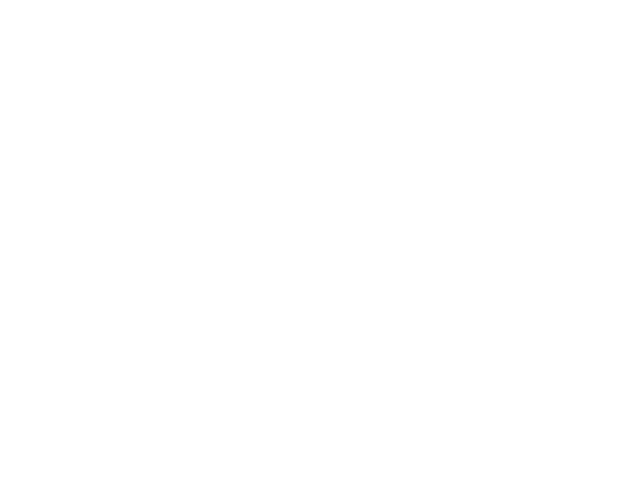
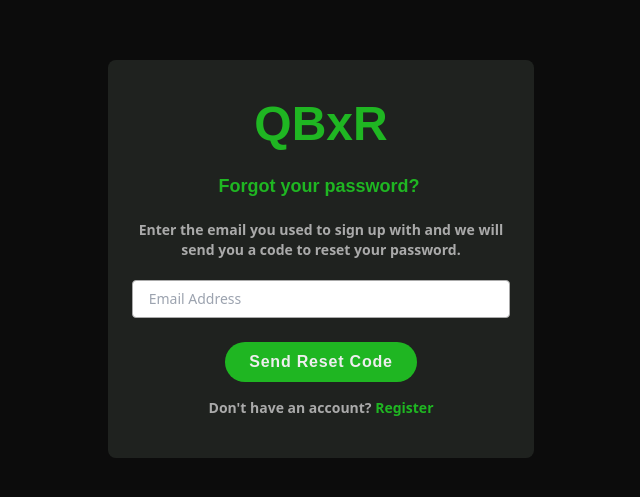
Before and after one commit to Ryan-W31/QBxR, a React (Create React App) app in the folder client/: page /forgotpassword in a window 1280 px wide. Before the commit this address had no page. Shown: the part 141-638 px from the top of the page, without its empty margins (319-959 px from the left). Built offline with nearby package versions, Linux system fonts and the light colour scheme.

Commit message:
Added forget password

```diff
--- a/client/src/App.js
+++ b/client/src/App.js
@@ -3,6 +3,7 @@ import { BrowserRouter as Router, Routes, Route } from "react-router-dom";
 import LandingPage from "./pages/LandingPage";
 import LoginPage from "./pages/LoginPage";
 import RegisterPage from "./pages/RegisterPage";
+import ForgotPasswordPage from "./pages/ForgotPasswordPage";
 
 function App() {
   return (
@@ -11,6 +12,7 @@ function App() {
         <Route path="/" element={<LandingPage />} />
         <Route path="/login" element={<LoginPage />} />
         <Route path="/register" element={<RegisterPage />} />
+        <Route path="/forgotpassword" element={<ForgotPasswordPage />} />
       </Routes>
     </Router>
   );
--- a/client/src/index.css
+++ b/client/src/index.css
@@ -24,65 +24,26 @@ body {
   }
 }
 
-/* Hamburger Menu */
-.hamburger {
-  cursor: pointer;
-  width: 24px;
-  height: 24px;
-  transition: all 0.25s;
-  position: relative;
-}
-
-.hamburger-top,
-.hamburger-middle,
-.hamburger-bottom {
-  position: absolute;
-  top: 0;
-  left: 0;
-  width: 24px;
-  height: 2px;
-  background: #1FB622;
-  transform: rotate(0);
-  transition: all 0.5s;
-}
-
-.hamburger-middle {
-  transform: translateY(7px);
-}
-
-.hamburger-bottom {
-  transform: translateY(14px);
-}
-
-.open {
-  transform: rotate(90deg);
-  transform: translateY(0px);
-}
-
-.open .hamburger-top {
-  transform: rotate(45deg) translateY(6px) translate(6px);
-}
-
-.open .hamburger-middle {
-  display: none;
-}
-
-.open .hamburger-bottom {
-  transform: rotate(-45deg) translateY(6px) translate(-6px);
-}
-
 .fade-out {
-  opacity: 1;
+  opacity: 0;
+  background-color: #000000;
   transition: opacity 1s ease-in-out;
+  --webkit-backface-visibility: hidden;
 }
 
 .fade-out.fade-in {
   opacity: 1;
+  background-color: #000000;
+  --webkit-backface-visibility: hidden;
+
 }
 
 .fade-in {
   opacity: 1;
   animation: fadeIn 1s ease-in-out;
+  background-color: #000000;
+  --webkit-backface-visibility: hidden;
+
 }
 
 @keyframes fadeIn {
--- /dev/null
+++ b/client/src/pages/ForgotPasswordPage.jsx
@@ -0,0 +1,148 @@
+import React, { useState } from "react";
+import { AiFillEye, AiFillEyeInvisible } from "react-icons/ai";
+
+const ForgotPasswordPage = () => {
+  const [show, setShow] = useState(true);
+
+  const [isNewPasswordVisible, setIsNewPasswordVisible] = useState(false);
+  const [isConfirmNewPasswordVisible, setIsConfirmNewPasswordVisible] =
+    useState(false);
+
+  function toggleNewPasswordVisibility() {
+    setIsNewPasswordVisible((prevState) => !prevState);
+  }
+
+  function toggleConfirmNewPasswordVisibility() {
+    setIsConfirmNewPasswordVisible((prevState) => !prevState);
+  }
+
+  return (
+    <div className="bg-dark-primary">
+      {show && (
+        <div className={`fade-out ${show ? "fade-in" : ""}`}>
+          <section className="h-screen bg-dark-primary flex flex-col md:flex-row justify-center space-y-10 md:space-x-16 items-center">
+            <div className="md:w-1/3 min-w-96 max-w-lg bg-dark-secondary/80 py-10 px-6 rounded-lg">
+              <div className="mb-6 text-center font-Audiowide font-bold">
+                <label className="text-5xl text-green-primary">QBxR</label>
+              </div>
+              <div className="text-center font-Audiowide font-bold">
+                <label className="mr-1 text-lg text-green-primary">
+                  Forgot your password?
+                </label>
+              </div>
+              <div className="my-5 flex justify-center ">
+                <p className="mb-0 font-semibold text-center text-sm text-light-secondary">
+                  Enter the email you used to sign up with and we will send you
+                  a code to reset your password.
+                </p>
+              </div>
+              <div>
+                <div>
+                  <input
+                    className="text-sm w-full px-4 py-2 border outline-none  focus:ring-green-primary focus:border-green-primary focus:ring-1 border-light-secondary rounded"
+                    type="text"
+                    placeholder="Email Address"
+                  />
+                </div>
+              </div>
+              <div className="text-center font-Audiowide font-semibold">
+                <button
+                  className="mt-6 bg-green-primary hover:bg-green-secondary px-6 py-2 text-light-primary rounded-full text-md tracking-wider"
+                  onClick={() => setShow(!show)}
+                  type="submit"
+                >
+                  Send Reset Code
+                </button>
+              </div>
+              <div className="mt-4 font-semibold text-sm text-light-secondary text-center">
+                Don't have an account?{" "}
+                <a
+                  className="text-green-primary hover:text-green-secondary hover:underline hover:underline-offset-4"
+                  href="/register"
+                >
+                  Register
+                </a>
+              </div>
+            </div>
+          </section>
+        </div>
+      )}
+
+      {!show && (
+        <div className="fade-in">
+          <section className="h-screen flex flex-col bg-dark-primary md:flex-row justify-center space-y-10 md:space-x-16 items-center">
+            <div className="md:w-1/3 min-w-96 max-w-lg bg-dark-secondary/80 py-8 px-6 rounded-lg">
+              <div className="mb-6 text-center font-Audiowide font-bold">
+                <label className="text-5xl text-green-primary">QBxR</label>
+              </div>
+              <div className="text-center font-Audiowide font-bold">
+                <label className="mr-1 text-lg text-green-primary">
+                  Reset Password
+                </label>
+              </div>
+              <div className="my-5 flex justify-center">
+                <p className="mb-0 font-semibold text-center text-sm text-light-secondary">
+                  Enter the code you received and your new password.
+                </p>
+              </div>
+              <div>
+                <div>
+                  <input
+                    className="text-sm w-full px-4 py-2 border outline-none  focus:ring-green-primary focus:border-green-primary focus:ring-1 border-light-secondary rounded"
+                    type="text"
+                    placeholder="Reset Code"
+                  />
+                </div>
+                <div className="relative container mt-4">
+                  <input
+                    type={isNewPasswordVisible ? "text" : "password"}
+                    placeholder="New Password"
+                    className="w-full px-4 py-2 text-sm border rounded outline-none focus:ring-green-primary focus:border-green-primary focus:ring-1"
+                  />
+                  <button
+                    className="absolute outline-none inset-y-0 right-0 flex items-center px-4 text-green-primary"
+                    onClick={toggleNewPasswordVisibility}
+                  >
+                    {isNewPasswordVisible ? (
+                      <AiFillEye className="w-5 h-5 text-light-secondary" />
+                    ) : (
+                      <AiFillEyeInvisible className="w-5 h-5 text-light-secondary" />
+                    )}
+                  </button>
+                </div>
+                <div className="relative container mt-4">
+                  <input
+                    type={isConfirmNewPasswordVisible ? "text" : "password"}
+                    placeholder="Confirm New Password"
+                    className="w-full px-4 py-2 text-sm border rounded outline-none focus:ring-green-primary focus:border-green-primary focus:ring-1"
+                  />
+                  <button
+                    className="absolute outline-none inset-y-0 right-0 flex items-center px-4 text-green-primary"
+                    onClick={toggleConfirmNewPasswordVisibility}
+                  >
+                    {isConfirmNewPasswordVisible ? (
+                      <AiFillEye className="w-5 h-5 text-light-secondary" />
+                    ) : (
+                      <AiFillEyeInvisible className="w-5 h-5 text-light-secondary" />
+                    )}
+                  </button>
+                </div>
+              </div>
+              <div className="text-center font-Audiowide font-semibold">
+                <button
+                  className="mt-6 bg-green-primary hover:bg-green-secondary px-4 py-2 text-light-primary rounded-full text-lg tracking-wider"
+                  onClick={() => setShow(!show)}
+                  type="submit"
+                >
+                  Reset Password
+                </button>
+              </div>
+            </div>
+          </section>
+        </div>
+      )}
+    </div>
+  );
+};
+
+export default ForgotPasswordPage;
--- a/client/src/pages/LandingPage.jsx
+++ b/client/src/pages/LandingPage.jsx
@@ -1,12 +1,57 @@
-import React, { useState } from "react";
+import React, { useState, useEffect } from "react";
 import { Link } from "react-router-dom";
 import { AiOutlineMenu, AiOutlineClose } from "react-icons/ai";
+import { BiArrowFromBottom } from "react-icons/bi";
 
 const LandingPage = () => {
   const [toggleMenu, setToggleMenu] = useState(false);
+  const [isScrollToTopVisible, setIsScrollToTopVisible] = useState(false);
+
+  const toggleScollToTop = () => {
+    if (window.scrollY > 300) {
+      setIsScrollToTopVisible(true);
+    } else {
+      setIsScrollToTopVisible(false);
+    }
+  };
+
+  const scrollToTop = () => {
+    window.scrollTo({
+      top: 0,
+      behavior: "smooth",
+    });
+  };
+
+  const classNames = (...classes) => {
+    return classes.filter(Boolean).join(" ");
+  };
+
+  useEffect(() => {
+    window.addEventListener("scroll", toggleScollToTop);
+
+    return () => {
+      window.removeEventListener("scroll", toggleScollToTop);
+    };
+  }, []);
 
   return (
     <div className="bg-dark-primary">
+      <div
+        className={
+          toggleMenu ? "hidden fixed bottom-2 left-2" : "fixed bottom-2 left-2"
+        }
+      >
+        <button
+          type="button"
+          onClick={scrollToTop}
+          className={classNames(
+            isScrollToTopVisible ? "opacity-100" : "opacity-0",
+            "bg-green-primary hover:bg-green-secondary inline-flex items-center rounded-full p-3 text-light-primary transition-opacity"
+          )}
+        >
+          <BiArrowFromBottom className="h-6 w-6" aria-hidden="true" />
+        </button>
+      </div>
       <nav
         className={
           toggleMenu
--- a/client/src/pages/LoginPage.jsx
+++ b/client/src/pages/LoginPage.jsx
@@ -10,8 +10,11 @@ const LoginPage = () => {
   }
 
   return (
-    <section className="h-screen flex flex-col bg-dark-primary md:flex-row justify-center space-y-10 md:space-y-0 md:space-x-16 items-center my-2 mx-5 md:mx-0 md:my-0">
-      <div className="md:w-1/3 max-w-lg bg-dark-secondary/80 py-10 px-6 rounded-lg">
+    <section className="h-screen flex flex-col bg-dark-primary justify-center space-y-10 md:space-x-16 items-center">
+      <div className="md:w-1/3 min-w-96 max-w-lg bg-dark-secondary/80 py-10 px-6 rounded-lg">
+        <div className="mb-6 text-center font-Audiowide font-bold">
+          <label className="text-5xl text-green-primary">QBxR</label>
+        </div>
         <div className="text-center">
           <label className="mr-1 font-Audiowide font-semibold text-light-primary">
             Sign in with
--- a/client/src/pages/RegisterPage.jsx
+++ b/client/src/pages/RegisterPage.jsx
@@ -15,8 +15,11 @@ const RegisterPage = () => {
   }
 
   return (
-    <section className="h-screen flex flex-col bg-dark-primary md:flex-row justify-center space-y-10 md:space-y-0 md:space-x-16 items-center my-2 mx-5 md:mx-0 md:my-0">
-      <div className="md:w-1/3 max-w-lg bg-dark-secondary/80 py-10 px-6 rounded-lg">
+    <section className="h-screen flex flex-col bg-dark-primary md:flex-row justify-center space-y-10 md:space-x-16 items-center">
+      <div className="md:w-1/3 min-w-96 max-w-lg bg-dark-secondary/80 py-10 px-6 rounded-lg">
+        <div className="mb-6 text-center font-Audiowide font-bold">
+          <label className="text-5xl text-green-primary">QBxR</label>
+        </div>
         <div className="text-center">
           <label className="mr-1 font-Audiowide font-semibold text-light-primary ">
             Sign up with
@@ -88,7 +91,7 @@ const RegisterPage = () => {
             )}
           </button>
         </div>
-        <div className="mt-4 flex justify-center font-semibold text-sm">
+        <div className="mt-4 flex justify-left font-semibold text-sm">
           <label className="flex text-light-primary cursor-pointer">
             <input className="mr-1" type="checkbox" />
             <span>
```
